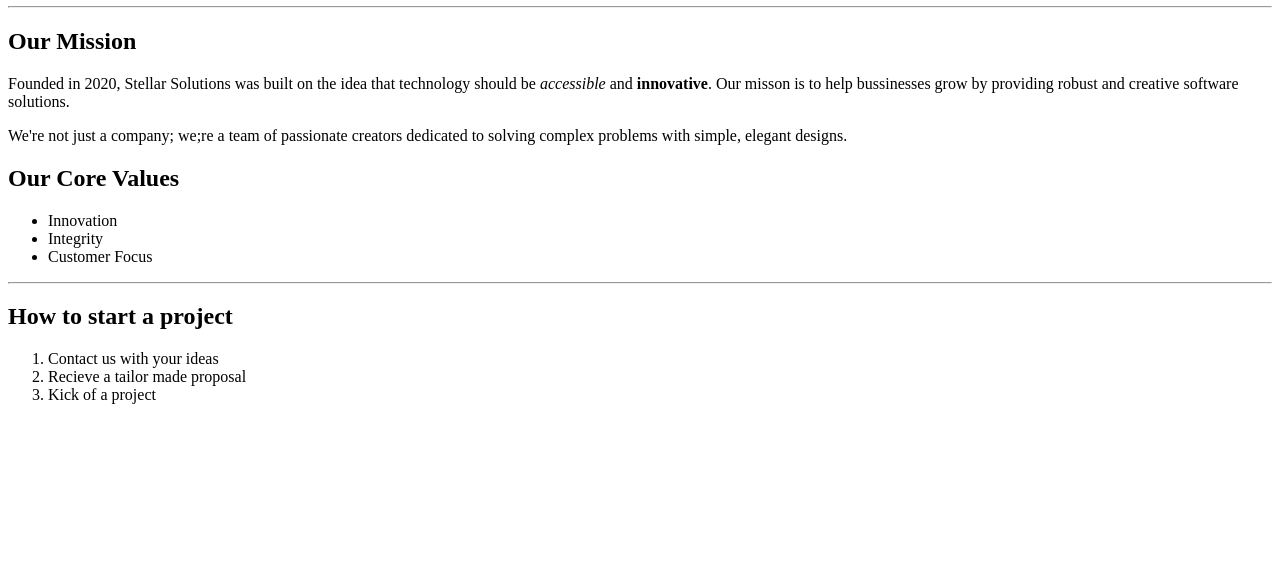
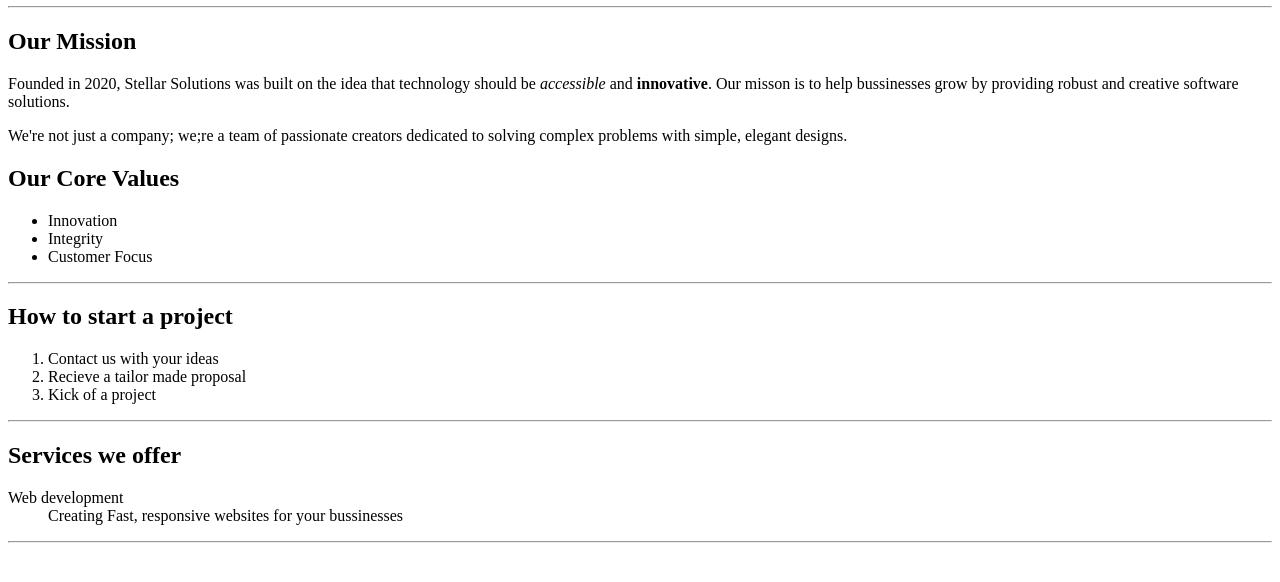
Before and after one commit to Akwande80/steller_solutions, a plain HTML site: page StellerCode/about.html in a window 1280 px wide. Shown: the part 100-682 px from the top of the page. Drawn offline with Linux system fonts and the light colour scheme.

Commit message:
Update about.html
Created services list

```diff
--- a/StellerCode/about.html
+++ b/StellerCode/about.html
@@ -58,6 +58,21 @@
             </ol>
         </section>
 
+        <hr>
+
+        <!-- Our services-->
+         <section id="services-lists">
+            <h2>Services we offer</h2>
+            <dl>
+                <dt>Web development</dt>
+                <dd>Creating Fast, responsive websites for your bussinesses</dd>
+            </dl>
+         </section>
+
+         <hr>
+
+         <!--Team Section-->
+
     </body>
 
 </body>
```
